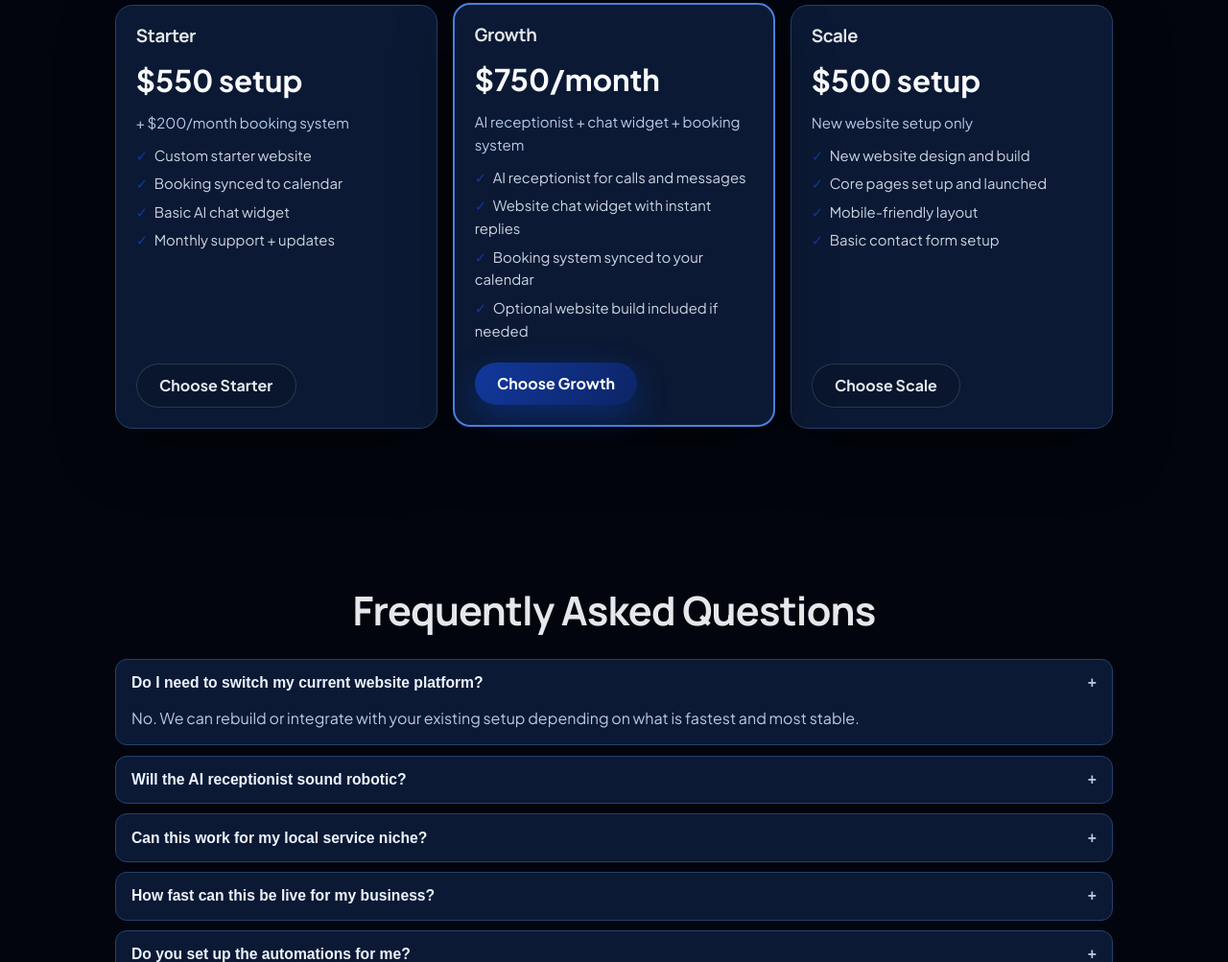
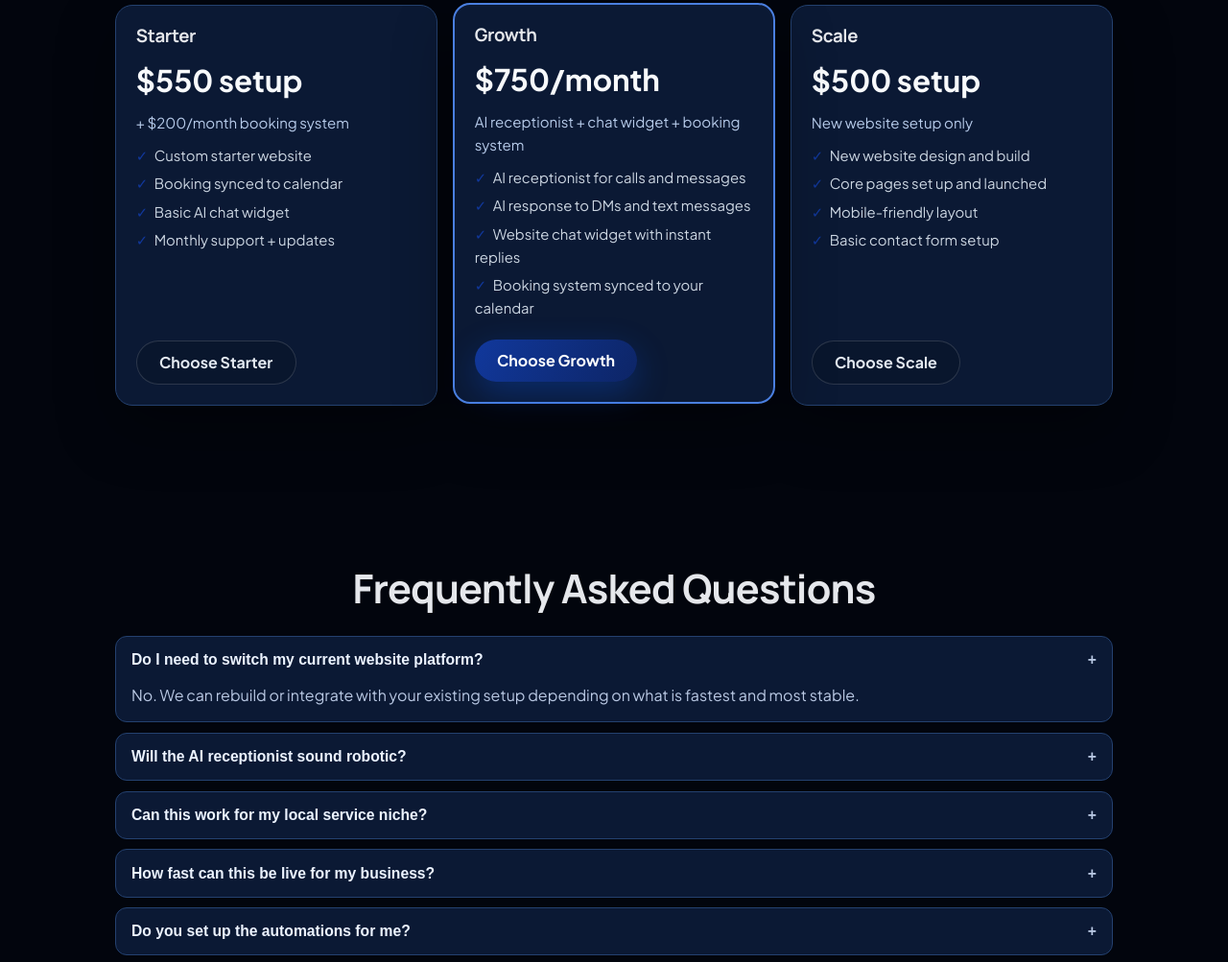
Before and after one commit to ernstmercy-star/velocity-ai-site, a plain HTML site: page index.html in a window 1280 px wide. Shown: the part 3865-4868 px from the top of the page at 96% size. Drawn offline with Linux system fonts and the light colour scheme.

Commit message:
Add files via upload

```diff
--- a/index.html
+++ b/index.html
@@ -964,9 +964,9 @@
             <p class="price-sub">AI receptionist + chat widget + booking system</p>
             <ul>
               <li>AI receptionist for calls and messages</li>
+              <li>AI response to DMs and text messages</li>
               <li>Website chat widget with instant replies</li>
               <li>Booking system synced to your calendar</li>
-              <li>Optional website build included if needed</li>
             </ul>
             <a class="btn btn-primary" href="mailto:team@apexflowstudio.com?subject=Growth%20Package%20Inquiry">Choose Growth</a>
           </article>
```
